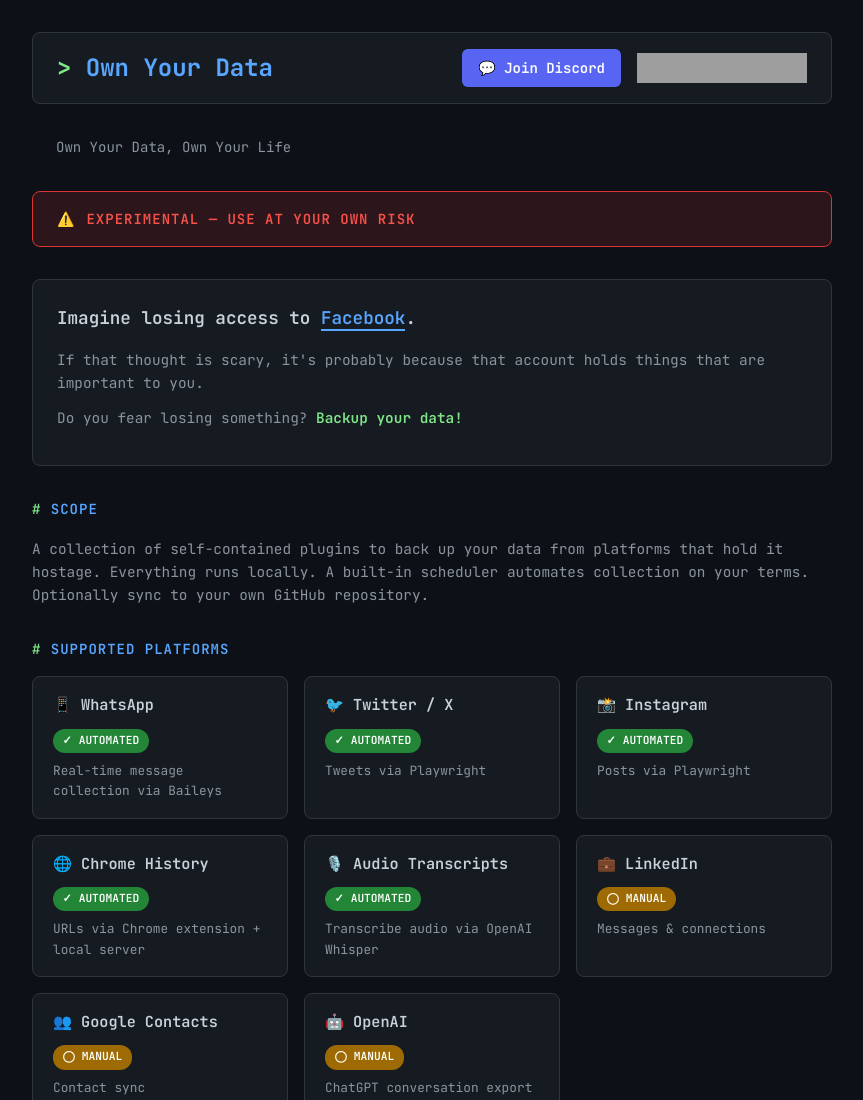
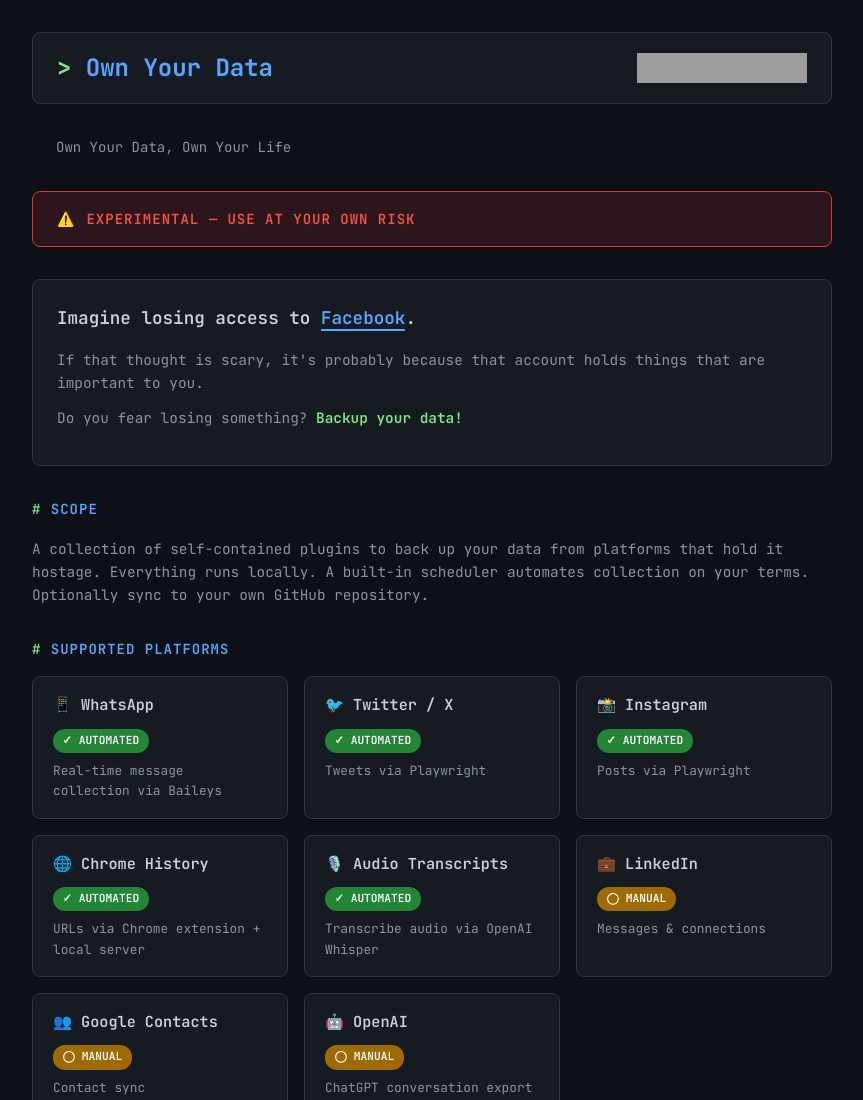
Before and after one commit to dh7/own-your-data, a browser extension: page docs/index.html in a window 1280 px wide. Shown: the top 1100 px of the page, without its empty margins (208-1071 px from the left). Drawn offline with Linux system fonts and the light colour scheme; grey boxes are pictures that could not be loaded.

Commit message:
Remove Discord button and its associated styling from the index page.

```diff
--- a/docs/index.html
+++ b/docs/index.html
@@ -321,28 +321,6 @@
             align-items: center;
             gap: 1rem;
         }
-
-        .discord-btn {
-            display: inline-flex;
-            align-items: center;
-            gap: 0.4rem;
-            background: #5865F2;
-            color: white;
-            border: none;
-            padding: 0.5rem 1rem;
-            font-size: 0.875rem;
-            font-weight: 600;
-            font-family: 'JetBrains Mono', monospace;
-            border-radius: 6px;
-            cursor: pointer;
-            text-decoration: none;
-            transition: background 0.2s;
-        }
-
-        .discord-btn:hover {
-            background: #4752c4;
-            text-decoration: none;
-        }
     </style>
 </head>
 
@@ -351,7 +329,7 @@
         <div class="header">
             <h1>Own Your Data</h1>
             <div class="header-actions">
-                <a href="https://discord.gg/gpWGbfX5ZX" target="_blank" class="discord-btn">💬 Join Discord</a>
+
                 <iframe
                     src="https://ghbtns.com/github-btn.html?user=dh7&repo=own-your-data&type=star&count=true&size=large"
                     frameborder="0" scrolling="0" width="170" height="30" title="GitHub"></iframe>
@@ -428,7 +406,8 @@
         <div class="features">
             <div class="feature">
                 <strong>🧩 Plugin Architecture</strong>
-                <span>Each plugin is self-contained with its own manifest, config, and commands. Works standalone or with the scheduler.</span>
+                <span>Each plugin is self-contained with its own manifest, config, and commands. Works standalone or
+                    with the scheduler.</span>
             </div>
             <div class="feature">
                 <strong>🤖 Scheduler Daemon</strong>
@@ -440,15 +419,19 @@
             </div>
             <div class="feature">
                 <strong>🔌 Server Management</strong>
-                <span>Long-running plugin servers (WhatsApp, Chrome History) auto-start with crash recovery and backoff.</span>
+                <span>Long-running plugin servers (WhatsApp, Chrome History) auto-start with crash recovery and
+                    backoff.</span>
             </div>
             <div class="feature">
                 <strong>☁️ Remote Access</strong>
-                <span>Optional Cloudflare tunnel to securely expose services (e.g. Chrome History) to the internet.</span>
+                <span>Optional Cloudflare tunnel to securely expose services (e.g. Chrome History) to the
+                    internet.</span>
             </div>
             <div class="feature">
                 <strong>📦 One Command</strong>
-                <span><code style="background:#30363d;padding:0.15rem 0.4rem;border-radius:4px;font-size:0.75rem;">npm run start</code> launches config UI + scheduler + all managed servers.</span>
+                <span><code
+                        style="background:#30363d;padding:0.15rem 0.4rem;border-radius:4px;font-size:0.75rem;">npm run start</code>
+                    launches config UI + scheduler + all managed servers.</span>
             </div>
         </div>
 
```
